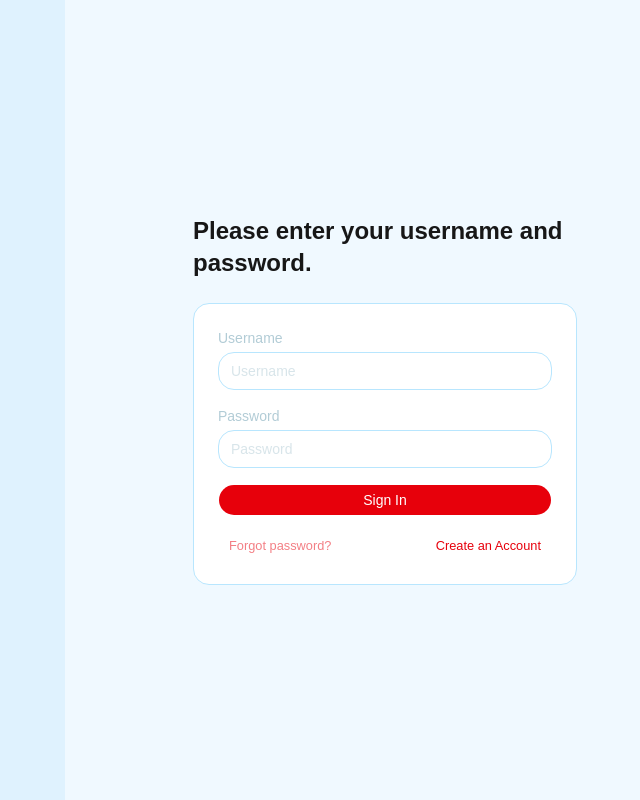
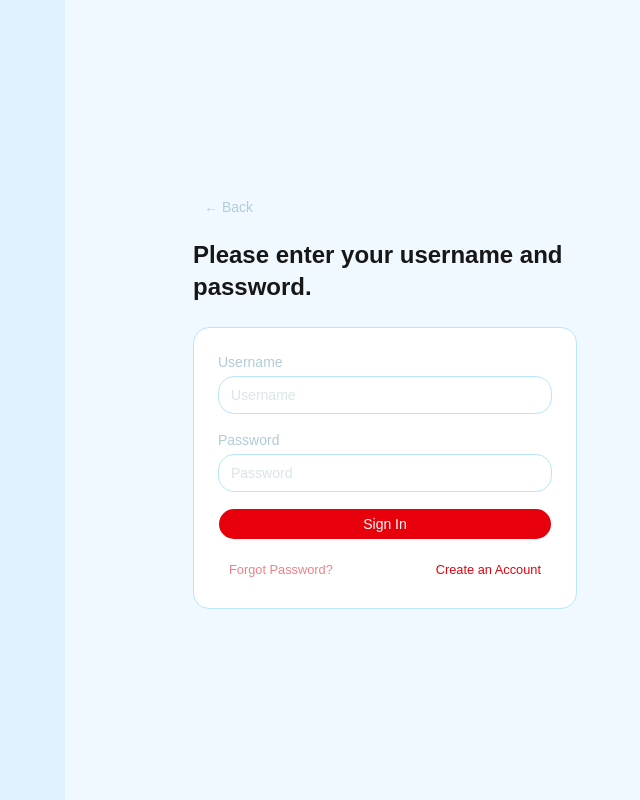
Before and after one commit to TennaThePhantom/Campus-Exchange, a React (Vite) app in the folder Front-End/: page /signin in a window 1280 px wide. Shown: the whole page, without its empty margins (575-1215 px from the left). Built offline with nearby package versions, Linux system fonts and the light colour scheme.

Commit message:
Added react router in browse lisiting

```diff
--- a/Front-End/src/pages/browseListingsPage.jsx
+++ b/Front-End/src/pages/browseListingsPage.jsx
@@ -14,6 +14,14 @@
 	after getting filtering to work, but it seems good now
 
 */
+/*
+  Notes from Diya 08/02 :
+
+  I updated the Browse Listings page to use React Router for navigation.
+  The Home, Sell, and Log Out buttons now redirect users to the correct
+  pages instead of using the old setPage() function. This makes navigation
+  smoother and allows the app to switch pages without requiring a refresh.
+*/
 
 import React, { useMemo, useState } from "react";
 import { Search, X, Check, Image as ImageIcon, UserCircle } from "lucide-react";
@@ -23,8 +31,10 @@ import { Checkbox } from "@/components/ui/checkbox";
 import { Slider } from "@/components/ui/slider";
 import { Badge } from "@/components/ui/badge";
 import { Card, CardContent } from "@/components/ui/card";
+import { useNavigate } from "react-router-dom";
 
-export default function BrowseListings({ setPage }) {
+export default function BrowseListings() {
+	const navigate = useNavigate();
 	const [searchQuery, setSearchQuery] = useState("");
 
 	const checkboxClass =
@@ -164,14 +174,14 @@ export default function BrowseListings({ setPage }) {
 				<div className="flex gap-8 text-sm font-medium">
 					<button
 						type="button"
-						onClick={() => setPage("dashboard")}
+						onClick={() => navigate("/dashboard")}
 						className="hover:text-red-600 transition-colors"
 					>
 						Home
 					</button>
 					<button
 						type="button"
-						onClick={() => setPage("sell")}
+						onClick={() => navigate("/sell")}
 						className="hover:text-red-600 transition-colors"
 					>
 						Sell
@@ -179,9 +189,13 @@ export default function BrowseListings({ setPage }) {
 					<a href="#" className="hover:text-red-600 transition-colors">
 						Messages
 					</a>
-					<a href="#" className="hover:text-red-600 transition-colors">
+					<button
+						type="button"
+						onClick={() => navigate("/signin")}
+						className="hover:text-red-600 transition-colors"
+					>
 						Log Out
-					</a>
+					</button>
 				</div>
 				<UserCircle className="size-8 text-sky-600" strokeWidth={1.5} />
 			</nav>
--- a/Front-End/src/pages/user_sign_in.jsx
+++ b/Front-End/src/pages/user_sign_in.jsx
@@ -7,66 +7,106 @@
   and everything
 */
 
+// Notes from Diya 08/02 :
+/*
+  React Router Update
+
+  This page now uses React Router instead of prop-based navigation.
+  The useNavigate hook is used to move between pages.
+
+  Navigation:
+  - Back → Landing Page (/)
+  - Sign In → Dashboard (/dashboard)
+  - Create an Account → Register Page (/register)
+
+*/
+
 import { useState } from "react";
 import { Button } from "@/components/ui/button";
+import { useNavigate } from "react-router-dom";
 
-function UserSignIn({ onSignedIn, onCreateAccountClick }) {
+function UserSignIn() {
+  const navigate = useNavigate();
+
   const [username, setUsername] = useState("");
   const [password, setPassword] = useState("");
 
   function handleSubmit(e) {
     e.preventDefault();
-    onSignedIn?.();
+
+    // Firebase login will be added later
+
+    navigate("/dashboard");
   }
 
   return (
     <div className="grid min-h-svh grid-cols-1 bg-sky-50 md:grid-cols-2">
+
       <div className="hidden bg-sky-100 md:block" />
 
       <div className="flex items-center justify-center px-6 py-12">
+
         <div className="w-full max-w-sm">
+
+          {/* Back Button */}
+          <Button
+            variant="ghost"
+            onClick={() => navigate("/")}
+            className="mb-4"
+          >
+            ← Back
+          </Button>
+
           <h1 className="mb-6 text-2xl font-bold text-neutral-900">
             Please enter your username and password.
           </h1>
 
-          {/* username and password input area*/}
           <form
             onSubmit={handleSubmit}
             className="rounded-lg border border-sky-200 bg-white p-6"
           >
-            <label className="mb-1 block text-sm font-medium" htmlFor="username">
+
+            <label
+              className="mb-1 block text-sm font-medium"
+              htmlFor="username"
+            >
               Username
             </label>
+
             <input
               id="username"
               type="text"
               value={username}
               onChange={(e) => setUsername(e.target.value)}
-              className="mb-4 w-full rounded-lg border border-sky-200 bg-white px-3 py-2 text-sm
-                         focus:outline-none focus:ring-2 focus:ring-sky-300"
+              className="mb-4 w-full rounded-lg border border-sky-200 bg-white px-3 py-2 text-sm focus:outline-none focus:ring-2 focus:ring-sky-300"
               placeholder="Username"
             />
 
-            <label className="mb-1 block text-sm font-medium" htmlFor="password">
+            <label
+              className="mb-1 block text-sm font-medium"
+              htmlFor="password"
+            >
               Password
             </label>
+
             <input
               id="password"
               type="password"
               value={password}
               onChange={(e) => setPassword(e.target.value)}
-              className="mb-4 w-full rounded-lg border border-sky-200 bg-white px-3 py-2 text-sm
-                         focus:outline-none focus:ring-2 focus:ring-sky-300"
+              className="mb-4 w-full rounded-lg border border-sky-200 bg-white px-3 py-2 text-sm focus:outline-none focus:ring-2 focus:ring-sky-300"
               placeholder="Password"
             />
 
-            {/* buttons sections */}
-
-            <Button type="submit" className="w-full bg-red-600 hover:bg-red-700 text-white">
+            <Button
+              type="submit"
+              className="w-full bg-red-600 text-white hover:bg-red-700"
+            >
               Sign In
             </Button>
 
             <div className="mt-4 flex items-center justify-between">
+
               <Button
                 type="button"
                 variant="link"
@@ -74,21 +114,27 @@ function UserSignIn({ onSignedIn, onCreateAccountClick }) {
                 disabled
                 className="text-red-600"
               >
-                Forgot password?
+                Forgot Password?
               </Button>
+
               <Button
                 type="button"
                 variant="link"
                 size="sm"
-                onClick={onCreateAccountClick}
+                onClick={() => navigate("/register")}
                 className="text-red-600"
               >
                 Create an Account
               </Button>
+
             </div>
+
           </form>
+
         </div>
+
       </div>
+
     </div>
   );
 }
```
Lines whose indentation alone changed are shown as unchanged.
